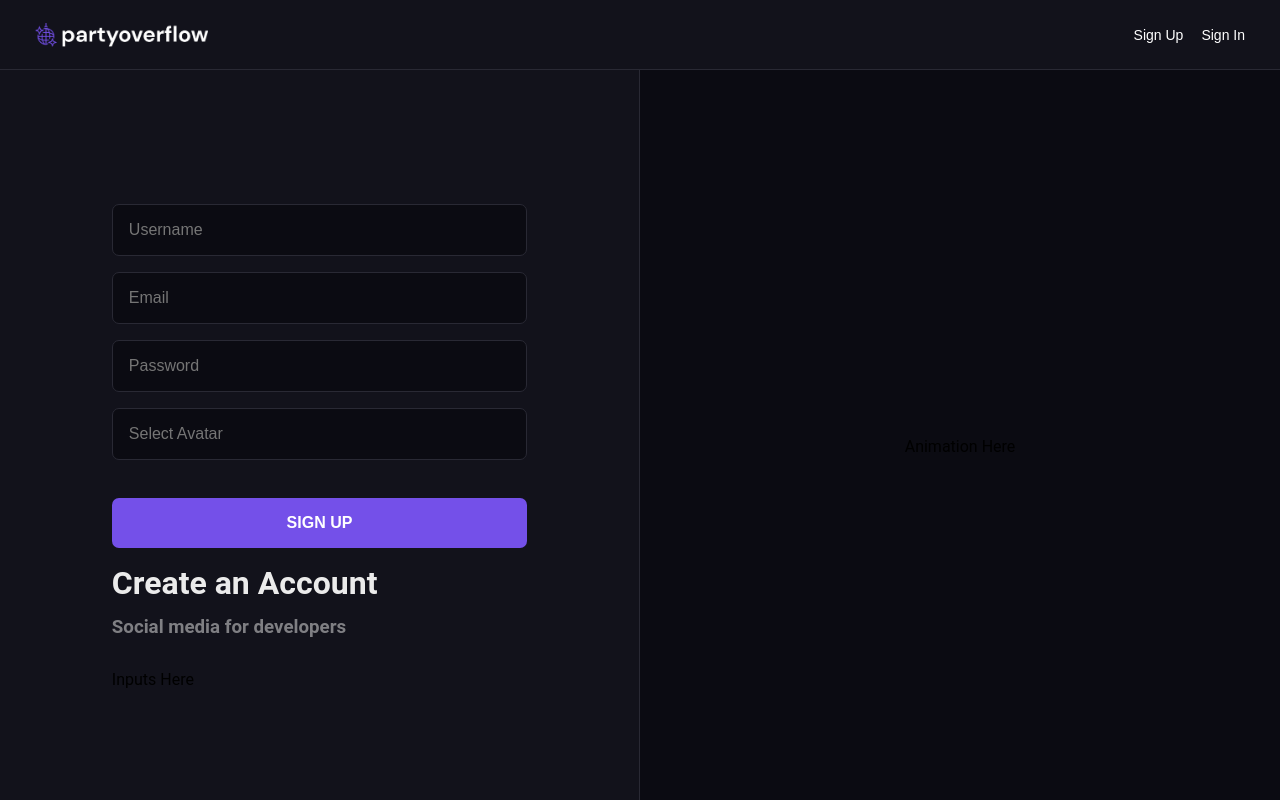
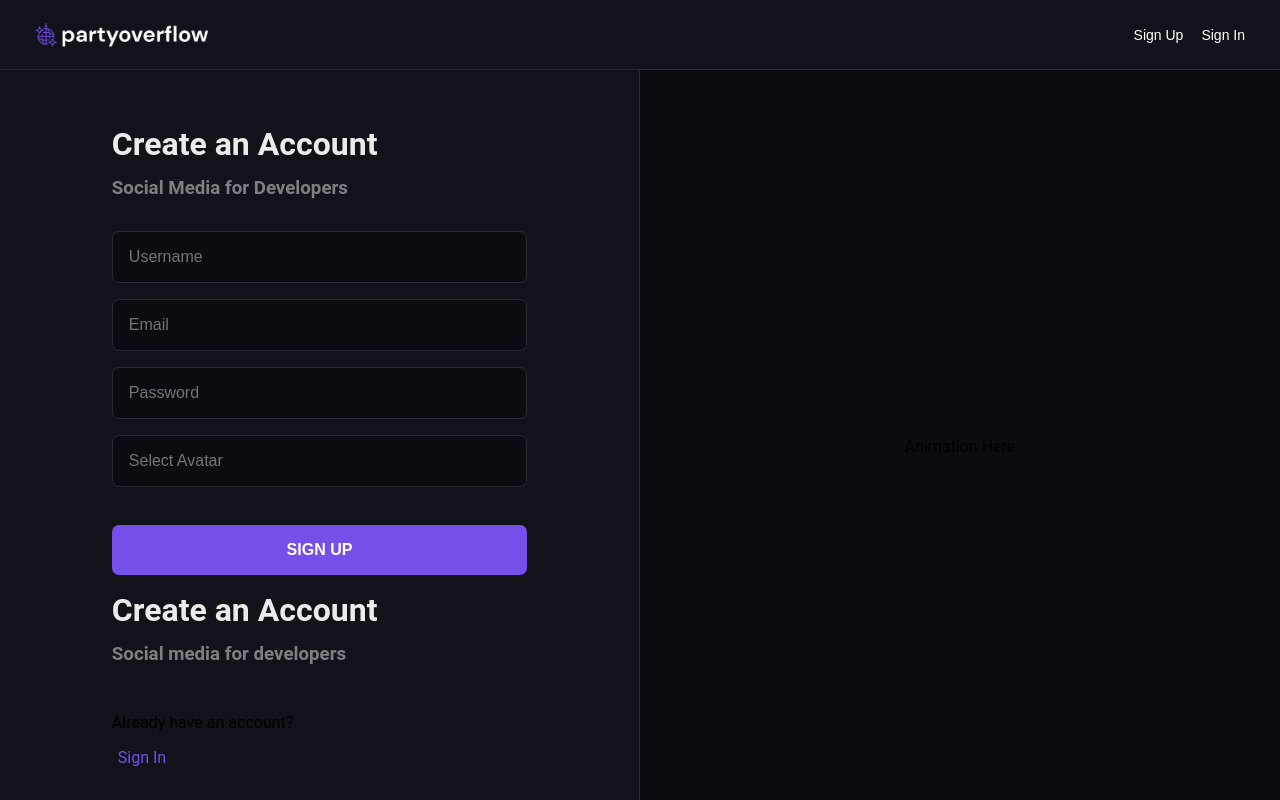
Before and after one commit to catt-tung/overflow-react-practice, a React (Create React App) app: page /signup in a window 1280 px wide. Built offline with nearby package versions, Linux system fonts and the light colour scheme.

Commit message:
Add ternary to error message, redirect link

```diff
--- a/src/pages/Auth/SignUp.jsx
+++ b/src/pages/Auth/SignUp.jsx
@@ -1,5 +1,5 @@
 import React, { useState } from 'react'
-import { useNavigate } from 'react-router-dom'
+import { useNavigate, Link } from 'react-router-dom'
 import '../../styles/Auth.css'
 
 //Assets
@@ -57,8 +57,14 @@ const SignUp = (props) => {
       }
 
       <div className='left-container'>
-
         <div className='form-container'>
+          <div className="title-container">
+            <h1>Create an Account</h1>
+            {msg
+              ? <h3>{msg}</h3>
+              : <h3>Social Media for Developers</h3>
+            }
+          </div>
           <form className="register-form">
             <input
               required
@@ -107,7 +113,10 @@ const SignUp = (props) => {
 						<h3>Social media for developers</h3>
           </div>
           <form className="register-form">
-            Inputs Here
+            <p>Already have an account?</p>
+            <Link className="redirect-link" to="/signin">
+              Sign In
+            </Link>
           </form>
         </div>
 
```
